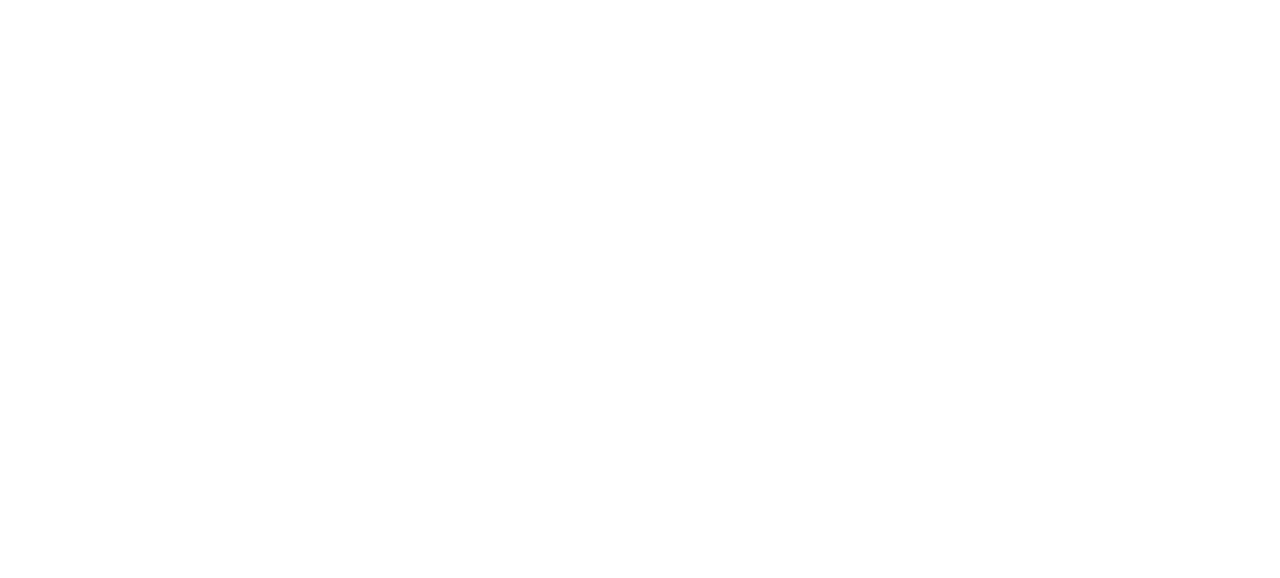
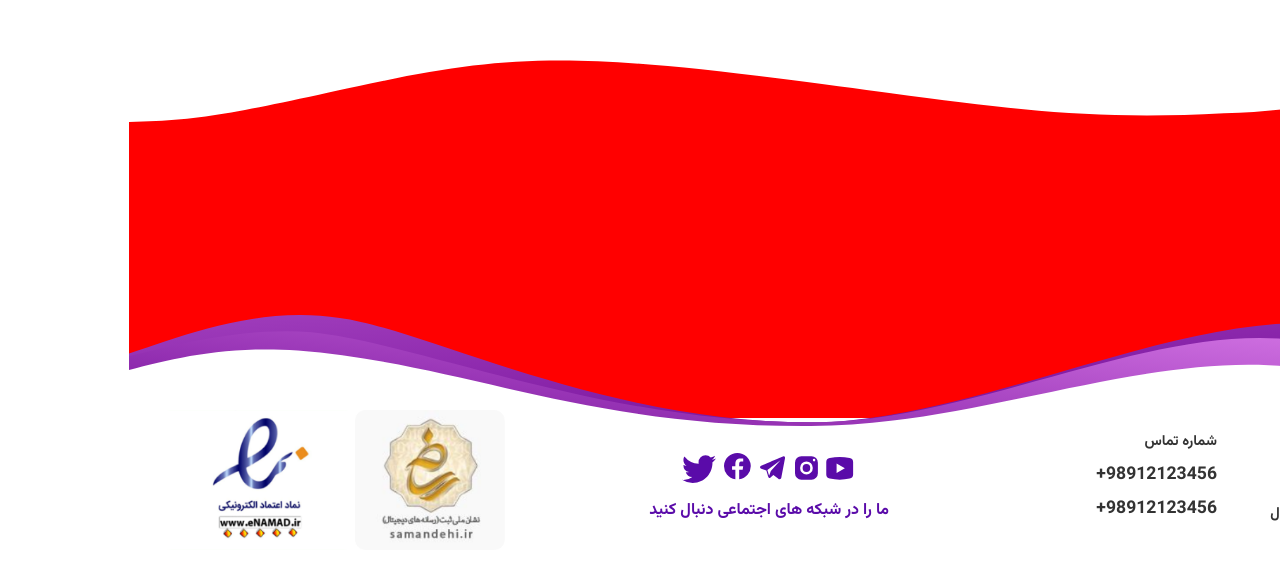
Before and after one commit to alimooo1/Sadrun_Project, a React (Vite) app in the folder sadrun-project/: page / in a window 1280 px wide. Shown: the part 218-796 px from the top of the page. Built offline with nearby package versions, Linux system fonts and the light colour scheme.

Commit message:
adding content and a liitle css

```diff
--- a/sadrun-project/src/App.jsx
+++ b/sadrun-project/src/App.jsx
@@ -1,8 +1,12 @@
 import React from "react";
 import QA from "./components/Q&A/QA";
+import Footer from "./components/Footer/Footer";
+import MapFooter from "./components/Map-Footer/MapFooter";
 
 function App() {
-  return <div className="App"></div>;
+  return <div className="App">
+    <MapFooter/>
+  </div>;
 }
 
 export default App;
--- /dev/null
+++ b/sadrun-project/src/components/Map-Footer/MapFooter.jsx
@@ -0,0 +1,67 @@
+import React from "react";
+import "../../sass/fonts.scss";
+import styles from "./style.module.scss";
+import graph from "./assets/footer_graph.svg";
+import whiteGraph from "./assets/white_graph.svg";
+import eNamad_1 from "./assets/enamad-2.png";
+import eNamad_2 from "./assets/enamad-1.png";
+import facebook_logo from "./assets/facebook.svg";
+import instagram_logo from "./assets/instagram.svg";
+import telegram_logo from "./assets/telegram.svg";
+import twitter_logo from "./assets/twitter.svg";
+import youtube_logo from "./assets/youtube.svg";
+
+export default function MapFooter() {
+  return (
+    <section className={styles.map_footer}>
+      <div className={styles.map}>
+        <div className={styles.white_graph}>
+          <img src={whiteGraph} alt="" />
+        </div>
+        <div className={styles.graph}>
+          <img
+            src={graph}
+            alt=""
+            onDrag={(e) => {
+              e.preventDefault();
+            }}
+          />
+        </div>
+      </div>
+      <div className={styles.footer}>
+        <div className={styles.row}>
+          <div className={styles.info}>
+            <div className={styles.about_us}>
+              <span>بلاگ</span>
+              <span>درباره ما</span>
+              <span>تماس با ما</span>
+              <span>همکاری با ما</span>
+              <span>سوالات متداول</span>
+            </div>
+            <div className={styles.contact_us}>
+              <span>شماره تماس</span>
+              <span className={styles.phone_num}>+98912123456</span>
+              <span className={styles.phone_num}>+98912123456</span>
+            </div>
+          </div>
+          <div className={styles.follow_us_container}>
+            <div className={styles.follow_us_logos}>
+              <img src={youtube_logo} alt="youtube_logo" />
+              <img src={instagram_logo} alt="instagram_logo" />
+              <img src={telegram_logo} alt="telegram_logo" />
+              <img src={facebook_logo} alt="facebook_logo" />
+              <img src={twitter_logo} alt="twitter_logo" />
+            </div>
+            <span className={styles.follow_us_text}>
+              ما را در شبکه های اجتماعی دنبال کنید
+            </span>
+          </div>
+          <div className={styles.enamad_pic}>
+            <img src={eNamad_1} alt="" />
+            <img src={eNamad_2} alt="" />
+          </div>
+        </div>
+      </div>
+    </section>
+  );
+}
--- /dev/null
+++ b/sadrun-project/src/components/Map-Footer/style.module.scss
@@ -0,0 +1,122 @@
+@import "../../sass/mixins";
+@import "../../sass/variables";
+
+
+.map_footer{
+  width: 100%;
+  position: absolute;
+  bottom: 0;
+}
+.map{
+  box-sizing: border-box;
+  width: 100%;
+  z-index: -1;
+  height: 45vh;
+  position: relative;
+  top: 40px;
+  background-color: red;
+}
+.footer {
+  display: flex;
+  flex-direction: column;
+  padding: 32px 0 32px 0;
+  width: 100%;
+}
+.graph {
+  width: 100%;
+  position: absolute;
+  bottom: -20%;
+  z-index: -1;
+  overflow: hidden;
+  img {
+    width: 113%;
+    position: relative;
+    left: 6%;
+    -moz-user-select: none;
+    -webkit-user-select: none;
+    user-select: none;
+  }
+}
+.white_graph {
+  width: 100%;
+  position: absolute;
+  top: -10%;
+  overflow: hidden;
+  img {
+    width: 113%;
+    position: relative;
+    left: 6%;
+    -moz-user-select: none;
+    -webkit-user-select: none;
+    user-select: none;
+  }
+}
+
+.row {
+  width: 92%;
+  margin: auto;
+  display: flex;
+
+  div {
+    width: 33.33%;
+  }
+}
+
+.info {
+  display: flex;
+  @include typography(vazirmatn-Bold, 0.9rem, rgba(0, 0, 0, 0.8));
+
+  .about_us {
+    display: flex;
+    flex-direction: column;
+  }
+  .contact_us {
+    display: flex;
+    flex-direction: column;
+    align-items: start;
+    padding: 20px 10px;
+    gap: 10px;
+  }
+  .phone_num {
+    direction: ltr;
+    @include typography(Shabnam-Bold, 1.1rem, rgba(0, 0, 0, 0.8));
+  }
+}
+
+.follow_us_container {
+  display: flex;
+  flex-direction: column;
+  justify-content: center;
+  padding-top: 15px;
+  gap: 15px;
+
+  .follow_us_logos {
+    display: flex;
+    gap: 8px;
+    align-items: center;
+    width: 100%;
+    justify-content: center;
+    img {
+      display: block;
+      height: 30px;
+    }
+  }
+  .follow_us_text {
+    @include typography(vazirmatn-bold, 1rem, $text-accent-color);
+    text-align: center;
+  }
+}
+
+.enamad_pic {
+  // background-color: blue;
+  display: flex;
+  justify-content: flex-end;
+  // border: solid;
+  // background-color: #666;
+  img {
+    display: inline-block;
+    height: 140px;
+    position: relative;
+    left: -20px;
+  }
+}
```
